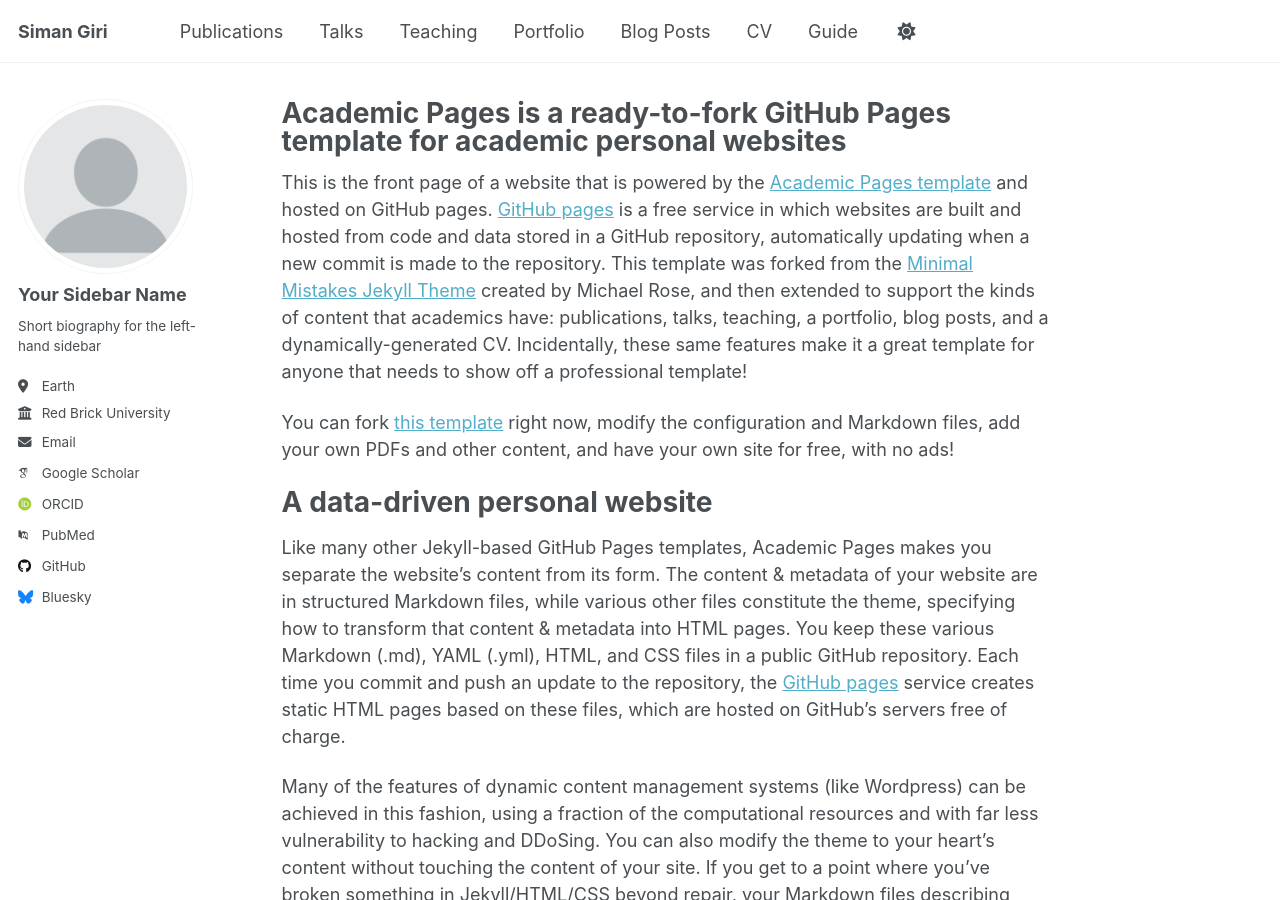
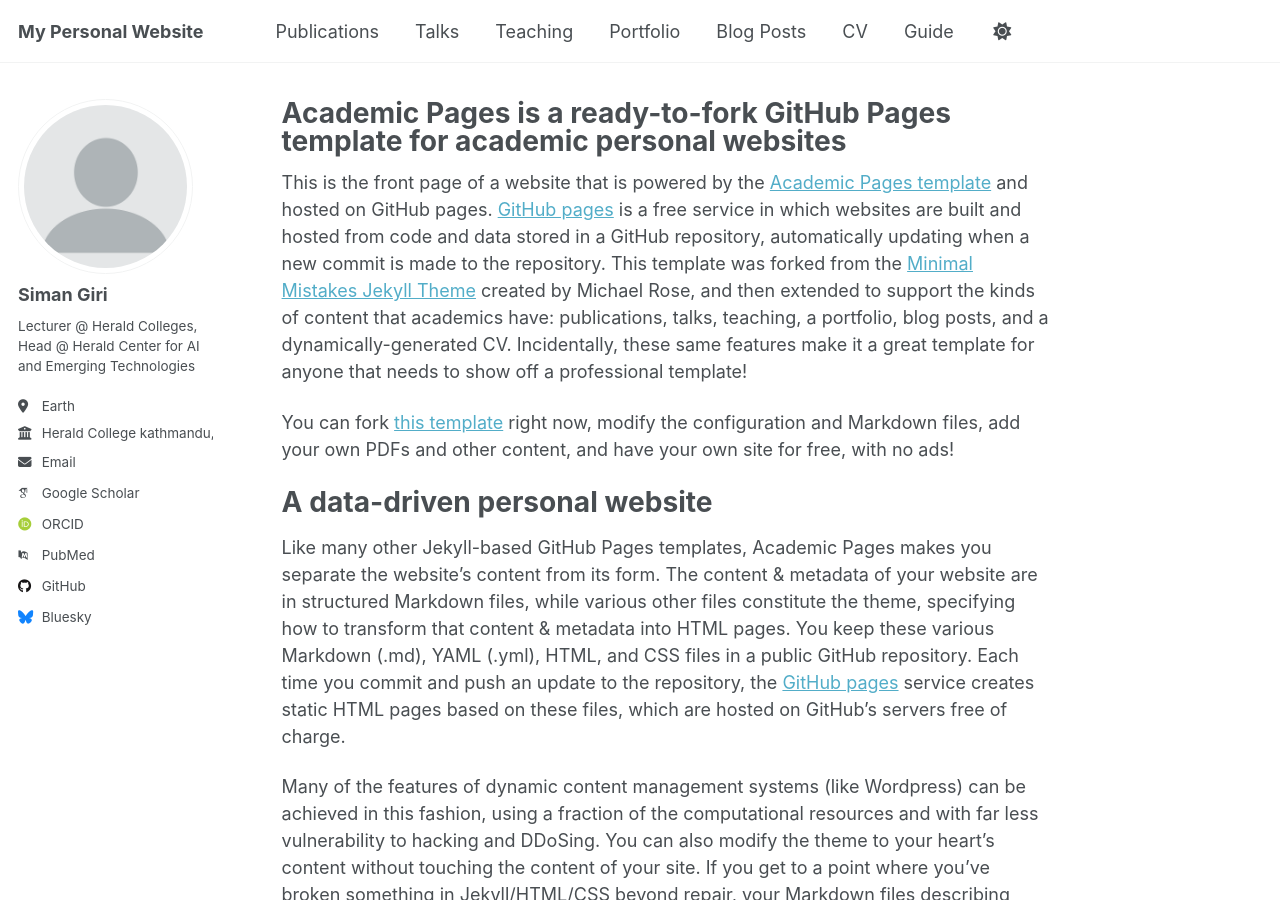
Before and after one commit to girisiman/girisiman.github.io, a Jekyll site: the page built from _pages/about.md, in a window 1280 px wide and 900 px high. Built offline with Jekyll 4.4.1, drawn with Linux system fonts in a browser that asks for light colours; some web fonts are replaced; a script that is not in the unit is left out.

Commit message:
Continue the edit

```diff
--- a/_config.yml
+++ b/_config.yml
@@ -9,7 +9,7 @@
 # Basic Site Settings
 locale                   : "en-US"
 site_theme               : "default" # Currently available options are "default", "air"
-title                    : "Siman Giri"
+title                    : "My Personal Website"
 title_separator          : "-"
 name                     : &name "Siman Giri"
 description              : &description "Lecturer @ Herald Colleges, Head @ Herald Center for AI and Emerging Technologies"
@@ -24,13 +24,13 @@
 author:
   # Biographic information
   avatar           : "profile.png"
-  name             : "Your Sidebar Name"
+  name             : "Siman Giri" # author name
   pronouns         : # example: "she/her"
-  bio              : "Short biography for the left-hand sidebar"
+  bio              : "Lecturer @ Herald Colleges, Head @ Herald Center for AI and Emerging Technologies"
   location         : "Earth"
-  employer         : "Red Brick University"
+  employer         : "Herald College kathmandu, University of Wolverhampton"
   uri              : # URL
-  email            : "none@example.org"
+  email            : "siman.giri@heraldcollege.edu.np"
 
   # Academic websites
   academia         : # URL
```
